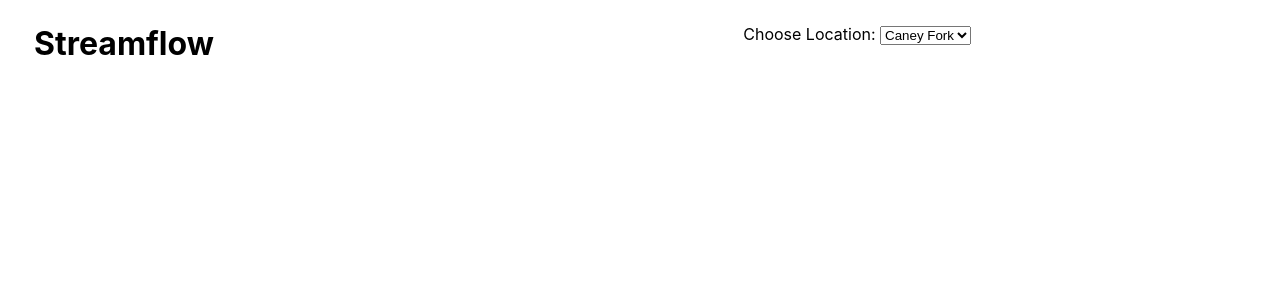
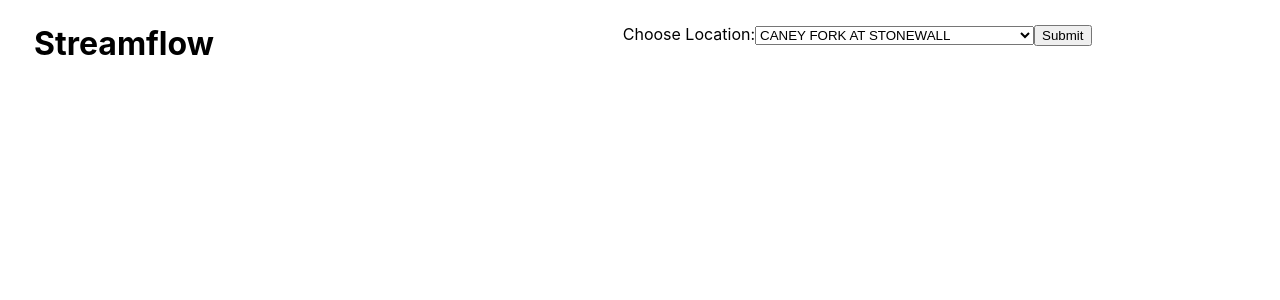
Before and after one commit to zacmarcengill/GA-Project-2-StreamflowReactApp, a React (Create React App) app: page / in a window 1280 px wide. Shown: the top 300 px of the page. Built offline with nearby package versions, Linux system fonts and the light colour scheme.

Commit message:
Update Select Drop Down

```diff
--- a/package.json
+++ b/package.json
@@ -9,6 +9,7 @@
     "react": "^18.2.0",
     "react-dom": "^18.2.0",
     "react-scripts": "5.0.1",
+    "react-select": "^5.4.0",
     "web-vitals": "^2.1.4"
   },
   "scripts": {
--- a/src/App.js
+++ b/src/App.js
@@ -3,9 +3,9 @@ import './App.css';
 import Header from './Header';
 import SiteSelect from './SiteSelect';
 
-function App() {
+function App(event) {
 	return (
-		<header class='header-container'>
+		<header className='header-container'>
 			<Header />
 			<SiteSelect value='' />
 		</header>
--- a/src/Header.js
+++ b/src/Header.js
@@ -1,7 +1,7 @@
 import React from 'react';
 
 function Header(props) {
-	return <h1 class='header'>Streamflow</h1>;
+	return <h1 className='header'>Streamflow</h1>;
 }
 
 export default Header;
--- a/src/SiteSelect.js
+++ b/src/SiteSelect.js
@@ -3,10 +3,15 @@ import React from 'react';
 function SiteSelect(props) {
 	return (
 		<form className='form-container'>
-			<label htmlFor='site-select'>Choose Location: </label>
-			<select name='site-select' id='site-select'>
-				<option value='caney-fork'>Caney Fork</option>
-			</select>
+			<label htmlFor='site-select'>
+				Choose Location:
+				<select name='site-select' id='site-select'>
+					<option value='03424860'>CANEY FORK AT STONEWALL</option>
+					<option value='03582000'>ELK RIVER ABOVE FAYETTEVILLE, TN</option>
+					<option value='03596000'>DUCK RIVER BELOW MANCHESTER, TN</option>
+				</select>
+			</label>
+			<input type='submit' value='Submit' />
 		</form>
 	);
 }
```
Also changed, not shown: 1 other file (tests, documents, lock files or other folders).
